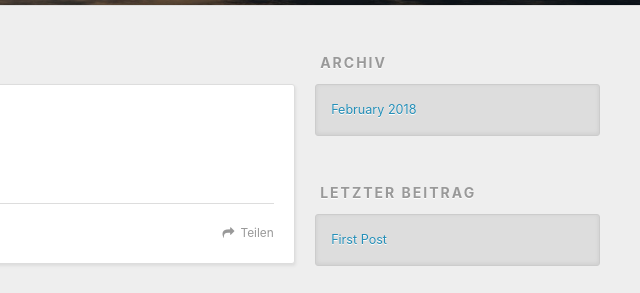
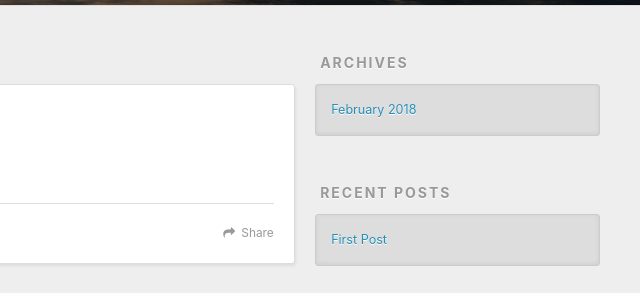
Before and after one commit to khorovatin/khorovatin.github.io, a plain HTML site: page index.html in a window 1280 px wide. Shown: the part 295-588 px from the top of the page, 640-1280 px from the left. Drawn offline with nearby package versions, Linux system fonts and the light colour scheme.

Commit message:
Site updated: 2018-02-10 00:06:43

```diff
--- a/index.html
+++ b/index.html
@@ -11,6 +11,7 @@
 <meta property="og:title" content="Horovatin Home">
 <meta property="og:url" content="http://khorovatin.github.io/index.html">
 <meta property="og:site_name" content="Horovatin Home">
+<meta property="og:locale" content="default">
 <meta name="twitter:card" content="summary">
 <meta name="twitter:title" content="Horovatin Home">
 
@@ -50,7 +51,7 @@
 
           <a id="nav-rss-link" class="nav-icon" href="/atom.xml" title="RSS Feed"></a>
 
-        <a id="nav-search-btn" class="nav-icon" title="Suche"></a>
+        <a id="nav-search-btn" class="nav-icon" title="Search"></a>
       </nav>
       <div id="search-form-wrap">
         <form action="//google.com/search" method="get" accept-charset="UTF-8" class="search-form"><input type="search" name="q" class="search-form-input" placeholder="Search"><button type="submit" class="search-form-submit">&#xF002;</button><input type="hidden" name="sitesearch" value="http://khorovatin.github.io"></form>
@@ -88,7 +89,7 @@
 
     </div>
     <footer class="article-footer">
-      <a data-url="http://khorovatin.github.io/2018/02/09/first-post/" data-id="cjdgzx2sm0000nse7mu37ew03" class="article-share-link">Teilen</a>
+      <a data-url="http://khorovatin.github.io/2018/02/09/first-post/" data-id="cjdh0ph4v00006se7ruf03fhz" class="article-share-link">Share</a>
 
 
     </footer>
@@ -114,7 +115,7 @@
 
 
   <div class="widget-wrap">
-    <h3 class="widget-title">Archiv</h3>
+    <h3 class="widget-title">Archives</h3>
     <div class="widget">
       <ul class="archive-list"><li class="archive-list-item"><a class="archive-list-link" href="/archives/2018/02/">February 2018</a></li></ul>
     </div>
@@ -124,7 +125,7 @@
 
 
   <div class="widget-wrap">
-    <h3 class="widget-title">letzter Beitrag</h3>
+    <h3 class="widget-title">Recent Posts</h3>
     <div class="widget">
       <ul>
 
```
Also changed, not shown: 2018/02/09/first-post/index.html (+5 -4 lines), archives/2018/02/index.html (+5 -4 lines), archives/2018/index.html (+5 -4 lines), archives/index.html (+5 -4 lines).
